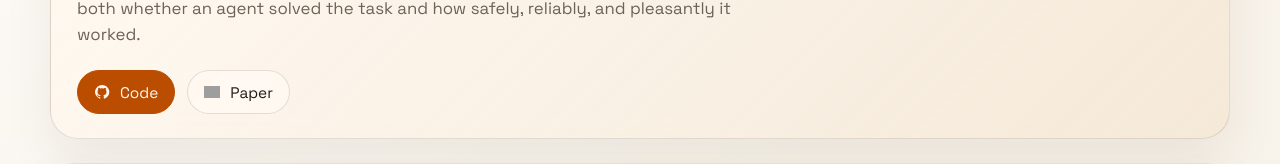
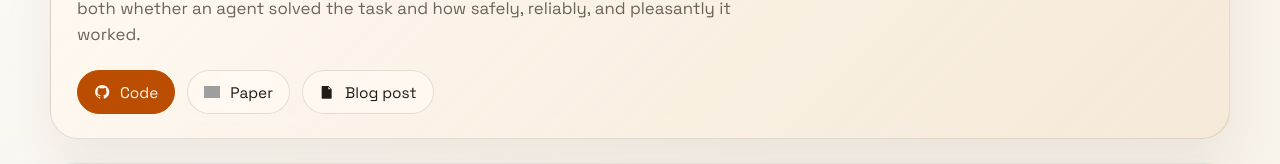
Before and after one commit to agent-lens/agent-lens-bench, a plain HTML site: page leaderboard/index.html in a window 1280 px wide. Shown: the part 259-423 px from the top of the page. Drawn offline with Linux system fonts and the light colour scheme; grey boxes are pictures that could not be loaded.

Commit message:
fix: Update leaderboard page

```diff
--- a/leaderboard/index.html
+++ b/leaderboard/index.html
@@ -58,6 +58,21 @@
                 />
               </span>
               Paper
+            </a>
+            <a
+              class="hero-link"
+              href="https://explyt.ai/en/blog/agent-lens-bench"
+              target="_blank"
+              rel="noreferrer"
+            >
+              <span class="link-icon" aria-hidden="true">
+                <svg viewBox="0 0 24 24" focusable="false">
+                  <path
+                    d="M5 3h9l5 5v13a1 1 0 0 1-1 1H5a1 1 0 0 1-1-1V4a1 1 0 0 1 1-1Zm9 1.5V8h3.5L14 4.5ZM7.5 12h9v1.5h-9V12Zm0 3.5h9V17h-9v-1.5ZM7.5 8.5h4V10h-4V8.5Z"
+                  />
+                </svg>
+              </span>
+              Blog post
             </a>
           </div>
         </div>
```
Also changed, not shown: 1 other file.
